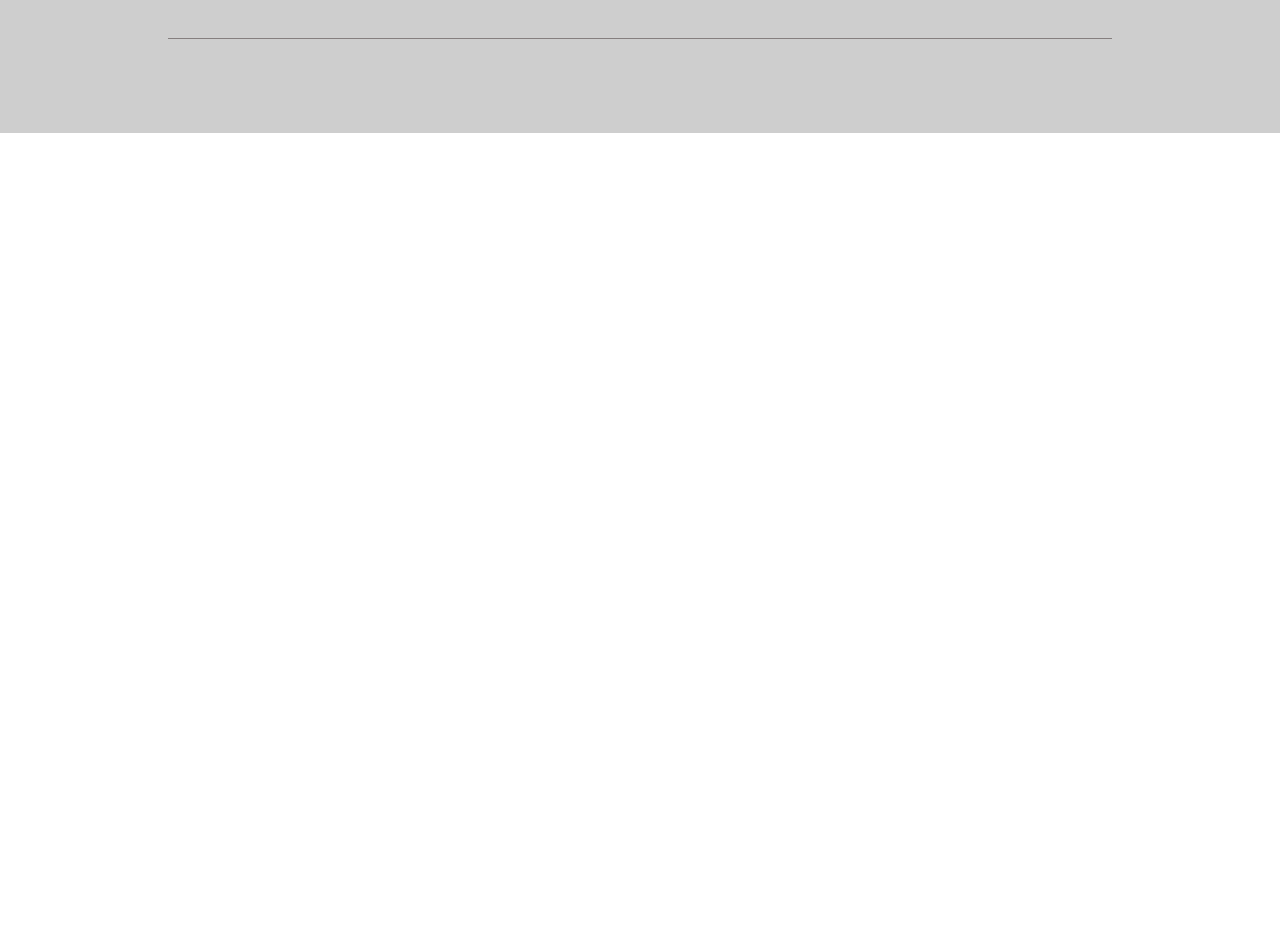
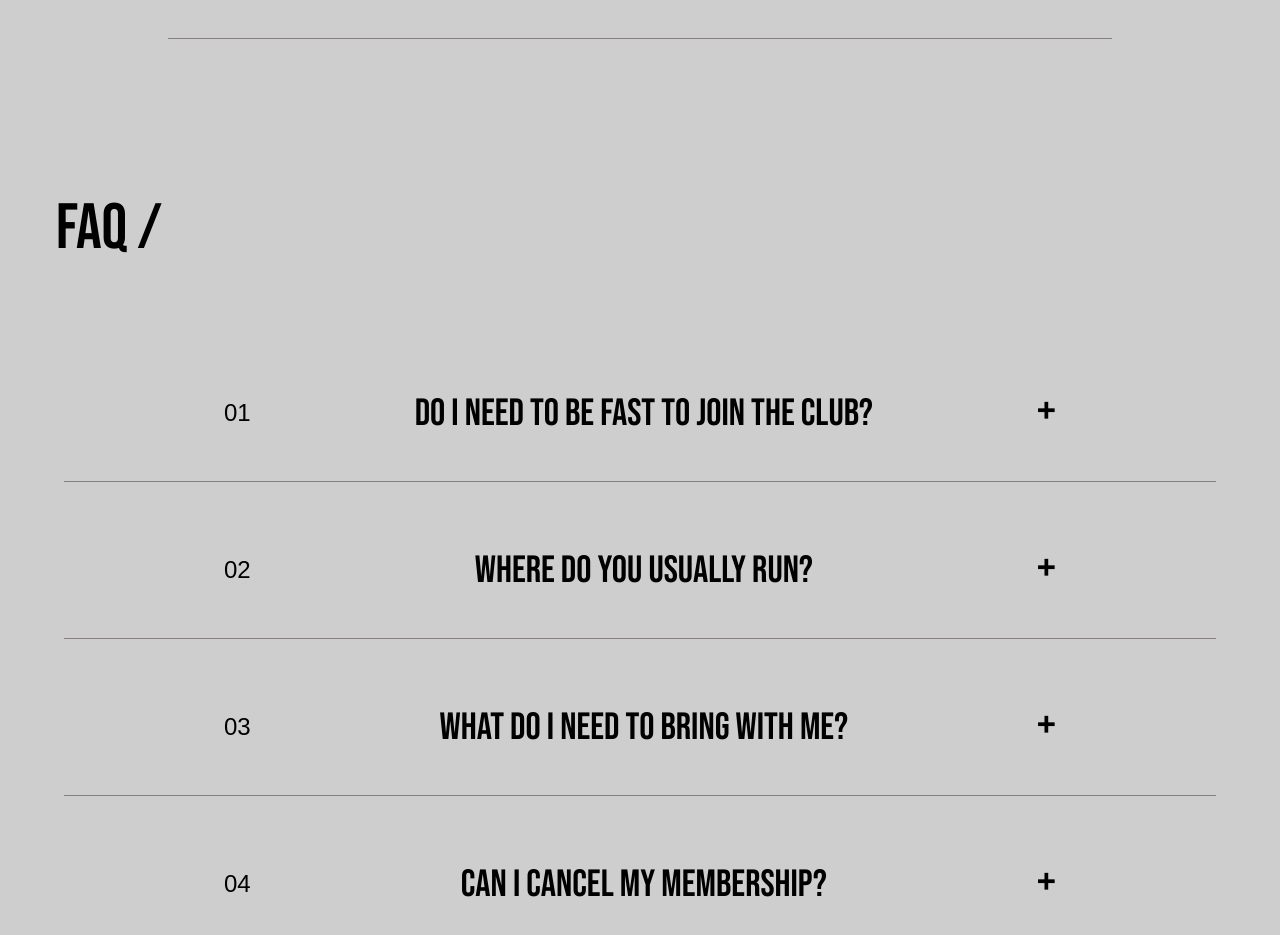
Before and after one commit to Danyl-Dudka/run_mentor_club, a React (Vite) app in the folder client/: page / in a window 1280 px wide. Shown: the part 5680-6615 px from the top of the page. Before the commit the page ends 5813 px from the top, so only its background shows below. Built offline with nearby package versions, Linux system fonts and the light colour scheme.

Commit message:
sixth commit

```diff
--- a/client/src/components/Content/Content.tsx
+++ b/client/src/components/Content/Content.tsx
@@ -1,4 +1,5 @@
 import BiographyPage from "../BiographyPage/BiographyPage";
+import FaqPage from "../FaqPage/FaqPage";
 import MainPage from "../MainPage/MainPage";
 import MotivationalPage from "../MotivationalPage/MotivationalPage";
 import PricingPage from "../PricingPage/PricingPage";
@@ -14,6 +15,7 @@ export default function Content() {
       <MotivationalPage />
       <PricingPage />
       <StatisticsPage />
+      <FaqPage />
     </>
   )
 }
--- /dev/null
+++ b/client/src/components/FaqPage/Accordion.tsx
@@ -0,0 +1,25 @@
+import { useState } from 'react';
+import type { AccordionProps } from '../types'
+import './accordion.css';
+
+export default function Accordion({ number, title, description }: AccordionProps) {
+    const [isOpen, setIsOpen] = useState(false);
+
+    const handleAccordionOpen = () => {
+        setIsOpen(!isOpen);
+    }
+    return (
+        <div className='accordion_item'>
+            <div className='accordion_content' onClick={handleAccordionOpen}>
+                <span className='number_of_accordion'>{number}</span>
+                <span className='accordion_title'>{title}</span>
+                <span className={`accordion_icon ${isOpen ? 'open' : ''}`}>{isOpen ? '×' : '+'}</span>
+            </div>
+            <div className={`accordion_description${isOpen ? ' open' : ''}`}>
+            {isOpen ? (
+                <span className='acc_description'>{description}</span>
+            ) : ''}
+        </div>
+        </div >
+    )
+}
--- /dev/null
+++ b/client/src/components/FaqPage/FaqPage.tsx
@@ -0,0 +1,47 @@
+import Accordion from './Accordion';
+import './faqPage.css';
+
+export default function FaqPage() {
+    const accordions = [
+        {
+            number: '01',
+            title: 'DO I NEED TO BE FAST TO JOIN THE CLUB?',
+            description: <>
+                We welcome runners of all levels - beginners, intermediate and experienced. <br />
+                Our goal is to make running enjoyable for everyone.</>,
+        },
+        {
+            number: '02',
+            title: 'WHERE DO YOU USUALLY RUN?',
+            description: 'We usually run in Woolwich Dam',
+        },
+        {
+            number: '03',
+            title: 'WHAT DO I NEED TO BRING WITH ME?',
+            description: <>Just wear comfortable running clothes and shoes. <br />
+                A water bottle and a positive attitude.</>
+        },
+        {
+            number: '04',
+            title: 'CAN I CANCEL MY MEMBERSHIP?',
+            description: 'You can cancel your membership anytime.',
+        },
+    ];
+    return (
+        <div className="faq_page_wrapper">
+            <div className='faq_page_title'>
+                <span className='faq_title'>FAQ /</span>
+            </div>
+            <div className='accordions'>
+                {accordions.map((acc, index) => (
+                    <Accordion
+                        key={index}
+                        number={acc.number}
+                        title={acc.title}
+                        description={acc.description}
+                    />
+                ))}
+            </div>
+        </div>
+    )
+}
--- /dev/null
+++ b/client/src/components/FaqPage/accordion.css
@@ -0,0 +1,62 @@
+.accordion_item {
+    width: 90%;
+    margin: 20px auto;
+    border-bottom: 1px solid #857F7F;
+}
+
+.accordion_content {
+    display: flex;
+    justify-content: space-between;
+    align-items: center;
+    padding: 2rem 0;
+    color: black;
+    cursor: pointer;
+    user-select: none;
+}
+
+.number_of_accordion {
+    font-weight: 400;
+    font-family: sans-serif;
+    font-size: 24px;
+    margin-left: 10rem;
+}
+
+.accordion_title {
+    text-align: center;
+    font-size: 38px;
+}
+
+.accordion_icon {
+    font-size: 3rem;
+    margin-right: 10rem;
+    transition: transform 0.3s ease;
+}
+
+.accordion_icon.open {
+    transform: rotate(180deg);
+}
+
+.accordion_description {
+    display: flex;
+    justify-content: center;
+    overflow: hidden;
+    max-height: 0;
+    opacity: 0;
+    transition: max-height 0.5s ease, opacity 0.35s ease;
+}
+
+.accordion_description.open {
+    max-height: 500px;
+    opacity: 1;
+}
+
+.accordion_description span {
+    display: flex;
+    justify-content: center;
+    text-align: center;
+    font-family: sans-serif;
+    font-size: 22px;
+    padding-bottom: 3rem;
+    color: #333;
+    box-sizing: border-box;
+}
--- /dev/null
+++ b/client/src/components/FaqPage/faqPage.css
@@ -0,0 +1,16 @@
+.faq_page_wrapper {
+    background-color: #CECECE;
+    font-family: "Bebas Neue", sans-serif;
+    padding-bottom: 6rem;
+    box-sizing: border-box;
+}
+
+.faq_page_title {
+    padding: 48px 56px;
+    box-sizing: border-box;
+}
+
+.faq_title {
+    color: black;
+    font-size: 64px;
+}
--- a/client/src/components/types.ts
+++ b/client/src/components/types.ts
@@ -5,3 +5,9 @@ export interface PriceProps {
     price: string,
     background: string
 }
+
+export interface AccordionProps {
+    number: string,
+    title: string,
+    description: string | React.ReactNode,
+}
```
